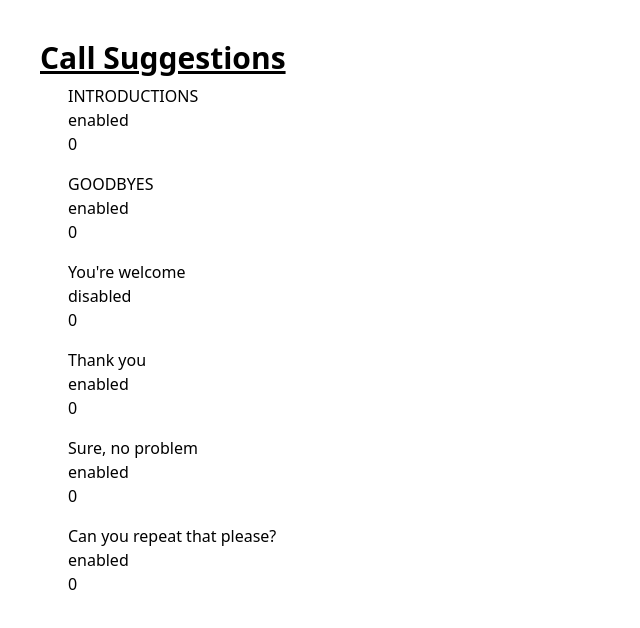
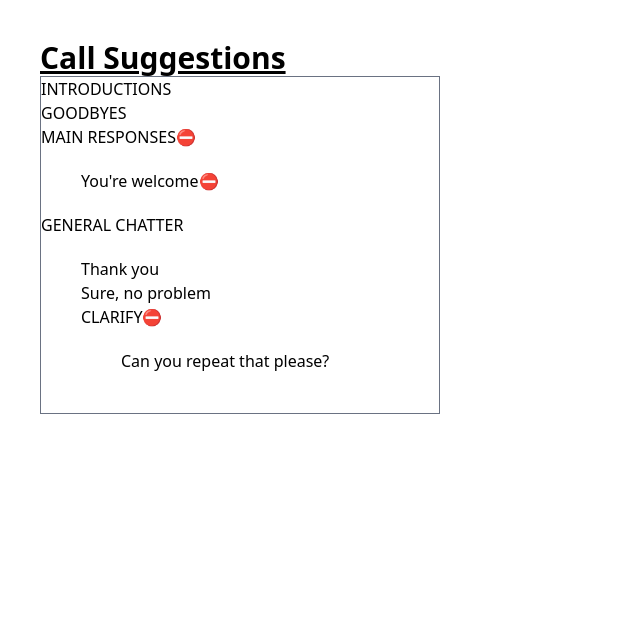
Before and after one commit to BrenoVelasco/call-suggestions, a React (Vite) app: page / in a window 1280 px wide. Shown: the top 628 px of the page, without its empty margins (0-640 px from the left). Built offline with nearby package versions, Linux system fonts and the light colour scheme.

Commit message:
fix: recursive rendering - add icon to disabled options

```diff
--- a/src/categories/Category/Category.tsx
+++ b/src/categories/Category/Category.tsx
@@ -4,7 +4,7 @@ import { Category as CategoryType } from "../categories"
 const Category: FC<CategoryType> = ({ title, subCategories, enabled }) => {
 
     return (
-        <div className="flex flex-col p-2">
+        <div className="flex flex-col p-2 border-radius border-1 border-solid border-gray-500">
             <div>{title}</div>
             <div>{enabled ? 'enabled': 'disabled'}</div>
             <div>{subCategories?.length}</div>
--- a/src/categories/index.tsx
+++ b/src/categories/index.tsx
@@ -1,27 +1,35 @@
-import React from 'react'
-import List from './List/List'
+import React, { useCallback, useState } from 'react'
 import categories, { Category as CategoryType } from './categories'
-import Category from './Category/Category'
 
 const Categories = () => {
+    const [categoriesData, setCategoriesData] = useState<CategoryType[]>(categories)
 
-    const mappedCategories = (subCategories = []) => {
-        const categoryList = subCategories?.length > 0 ? subCategories : categories
+    const mappedCategories = useCallback((subCategories?: CategoryType[] | null) => {
+        const categoryList = subCategories ?? categoriesData
         if (!categoryList?.length) return null
 
+
         return categoryList.map((cat: CategoryType) => {
-            if (cat.subCategories?.length) return <List> {mappedCategories(cat.subCategories)}</List>
             return (
-            <div className={`${subCategories?.length > 0} ? pl-5`}>
-                <Category {...cat} />
-            </div>
+                <>
+                <div>
+                    {cat.title}
+                    {!cat.enabled && `⛔️`}
+                    {cat.subCategories?.length ?
+                        <div className="pl-10 py-5">
+                            {mappedCategories(cat.subCategories)}
+                        </div>
+                        : null
+                    }
+                </div>
+                </>
             )
         })
-    }
+    }, [categoriesData])
 
     return(
-        <div className="flex flex-col justify-center w-100">
-            <List>{mappedCategories()}</List>
+        <div className="flex flex-col justify-center w-100 border-1 border-solid border-gray-500">
+            {mappedCategories()}
         </div>
     )
 }
```
